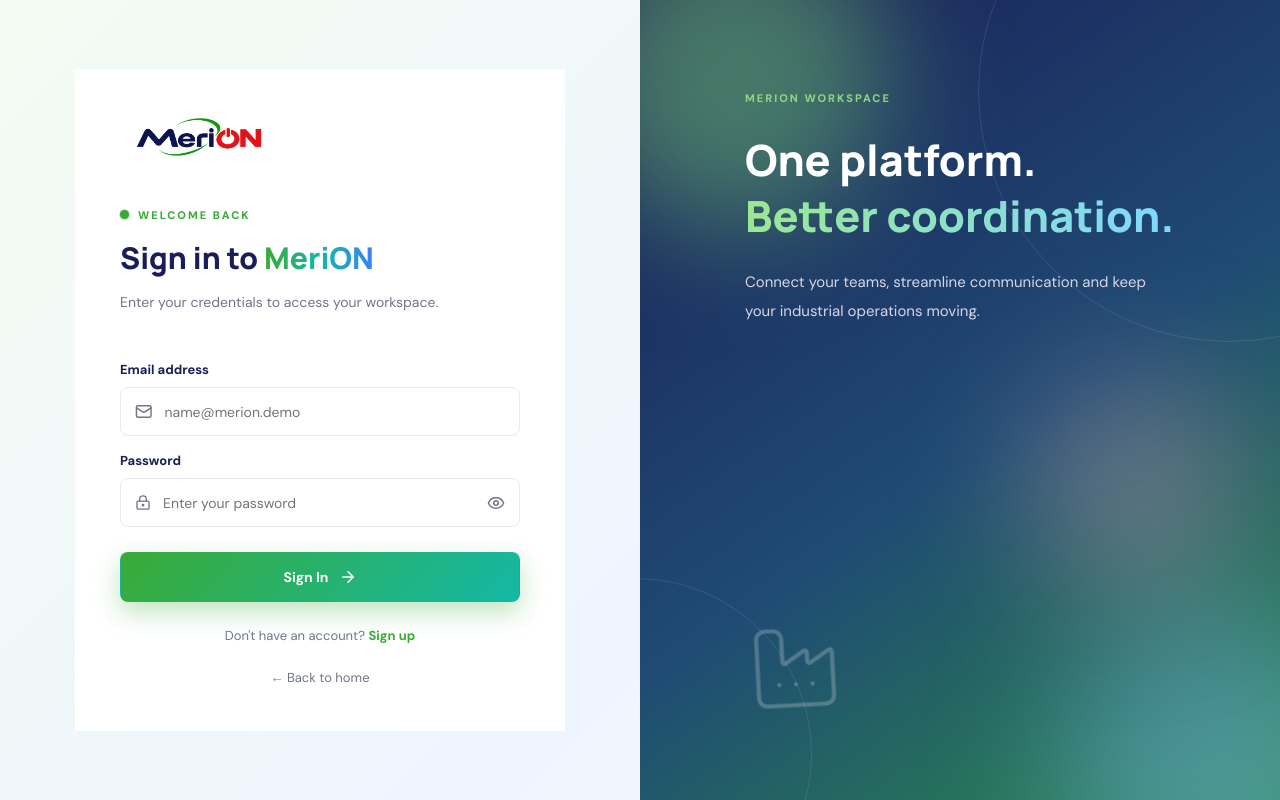
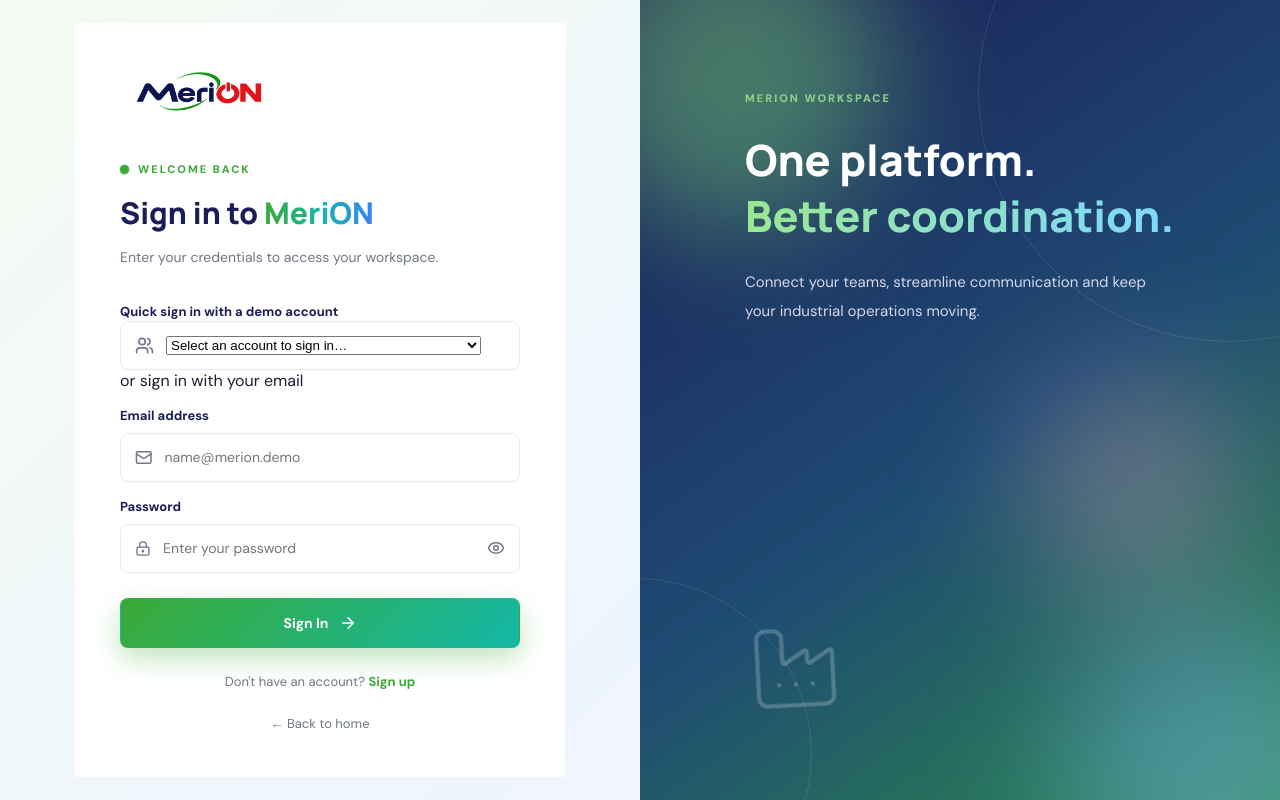
Before and after one commit to khenkhg/MeriON, a React (Vite) app: page /login in a window 1280 px wide. Built offline with nearby package versions, Linux system fonts and the light colour scheme.

Commit message:
Add demo quick-login

```diff
--- a/src/pages/Login.jsx
+++ b/src/pages/Login.jsx
@@ -1,6 +1,7 @@
 import { useState } from "react";
 import { Link, useLocation, useNavigate } from "react-router-dom";
 import { useAuth } from "../context/AuthContext";
+import { demoUsers } from "../data/users";
 import {
   LockKeyhole,
   Mail,
@@ -21,6 +22,22 @@ const sideItems = [
   { icon: Users, color: "#3b82f6", text: "Teams and management, connected" },
   { icon: ShieldCheck, color: "#f43f5e", text: "Access based on your role" },
 ];
+
+// ---- Demo accounts for the quick-login dropdown
+const isWorker = (u) => u.role === "Worker";
+const isChef = (u) => u.role.startsWith("Atelier");
+
+const accountGroups = [
+  {
+    label: "Management",
+    users: demoUsers.filter((u) => !isWorker(u) && !isChef(u)),
+  },
+  { label: "Atelier heads", users: demoUsers.filter(isChef) },
+  { label: "Workers", users: demoUsers.filter(isWorker) },
+];
+
+const optionLabel = (u) =>
+  isWorker(u) ? `${u.name} (Atelier ${u.atelier})` : `${u.name} (${u.role})`;
 
 export default function Login() {
   const { login } = useAuth();
@@ -43,6 +60,20 @@ export default function Login() {
       navigate("/");
     } else {
       setError("Invalid email or password. Please try again.");
+    }
+  };
+
+  // Sign in directly with the account picked in the dropdown
+  const handleQuickLogin = (e) => {
+    const user = demoUsers.find((u) => String(u.id) === e.target.value);
+    if (!user) return;
+
+    setError("");
+
+    if (login(user.email, user.password)) {
+      navigate("/");
+    } else {
+      setError("Could not sign in with this account.");
     }
   };
 
@@ -71,6 +102,32 @@ export default function Login() {
             {successMessage}
           </p>
         )}
+
+        <div className="quick-login">
+          <label htmlFor="quick-account">Quick sign in with a demo account</label>
+
+          <div className="input-wrapper">
+            <Users size={19} />
+            <select id="quick-account" value="" onChange={handleQuickLogin}>
+              <option value="" disabled>
+                Select an account to sign in…
+              </option>
+              {accountGroups.map((g) => (
+                <optgroup key={g.label} label={g.label}>
+                  {g.users.map((u) => (
+                    <option key={u.id} value={u.id}>
+                      {optionLabel(u)}
+                    </option>
+                  ))}
+                </optgroup>
+              ))}
+            </select>
+          </div>
+
+          <div className="quick-login-divider">
+            <span>or sign in with your email</span>
+          </div>
+        </div>
 
         <form onSubmit={handleSubmit}>
           <label htmlFor="email">Email address</label>
```
